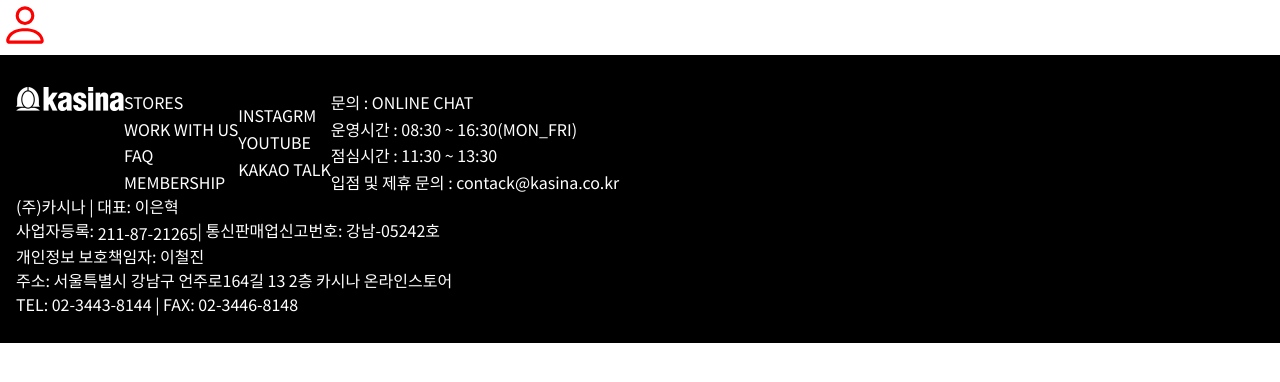
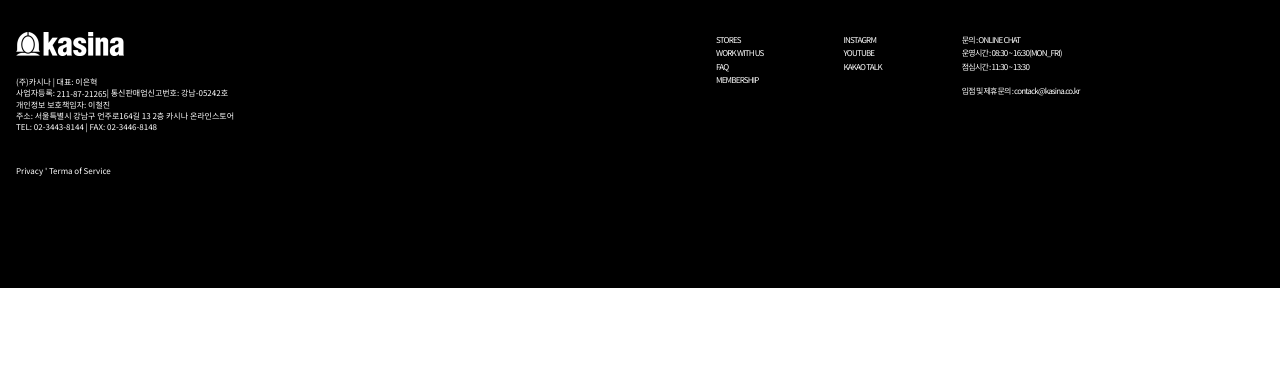
Before and after one commit to AnHyeKyung/kasina, a plain HTML site: page pages/footer_1.html in a window 1280 px wide. Drawn offline with Linux system fonts and the light colour scheme.

Commit message:
footer1차완성

```diff
--- a/css/main_1.css
+++ b/css/footer_1.css
@@ -9,6 +9,7 @@ footer {
   }
   p,
   a {
+    font-size: 8px;
     color: white;
   }
   .footer__item1 {
@@ -24,10 +25,15 @@ footer {
 }
 
 .footer__item2 {
+  position: absolute;
   display: flex;
-  align-items: center;
-  justify-content: flex-end;
+  justify-content: center;
+  left: 700px;
+  gap: 80px;
+  letter-spacing: -0.8px;
+  line-height: 70%;
 }
 .test2 {
   position: absolute;
+  padding-top: 20px;
 }
--- a/pages/main_1.html
+++ b/pages/footer_1.html
@@ -5,18 +5,10 @@
     <meta name="viewport" content="width=device-width, initial-scale=1.0" />
     <title>Main_1</title>
     <link rel="stylesheet" href="../css/reset.css" />
-    <link rel="stylesheet" href="../css/main_1.css" />
+    <link rel="stylesheet" href="../css/footer_1.css" />
     <link rel="stylesheet" href="../js/main_1.js" />
   </head>
   <body>
-    <svg xmlns="http://www.w3.org/2000/svg" width="50" height="50" fill="currentColor" class="bi bi-person" viewBox="0 0 16 16">
-      <path d="M8 8a3 3 0 1 0 0-6 3 3 0 0 0 0 6m2-3a2 2 0 1 1-4 0 2 2 0 0 1 4 0m4 8c0 1-1 1-1 1H3s-1 0-1-1 1-4 6-4 6 3 6 4m-1-.004c-.001-.246-.154-.986-.832-1.664C11.516 10.68 10.289 10 8 10s-3.516.68-4.168 1.332c-.678.678-.83 1.418-.832 1.664z" />
-    </svg>
-    <style>
-      svg {
-        fill: red;
-      }
-    </style>
     <footer>
       <div class="footer__item1">
         <div class="test">
@@ -34,9 +26,15 @@
               <li><a href="">KAKAO TALK</a></li>
             </ul>
             <ul>
-              <li><a href="">문의 : ONLINE CHAT</a></li>
               <li>
-                <a href="">운영시간 : 08:30 ~ 16:30(MON_FRI) <br />점심시간 : 11:30 ~ 13:30</a>
+                <a href="">문의 : ONLINE CHAT</a>
+              </li>
+              <li>
+                <a href=""
+                  >운영시간 : 08:30 ~ 16:30(MON_FRI) <br />
+                  점심시간 : 11:30 ~ 13:30 <br />
+                </a>
+                <br />
               </li>
               <li><a href="">입점 및 제휴 문의 : contack@kasina.co.kr</a></li>
             </ul>
```
